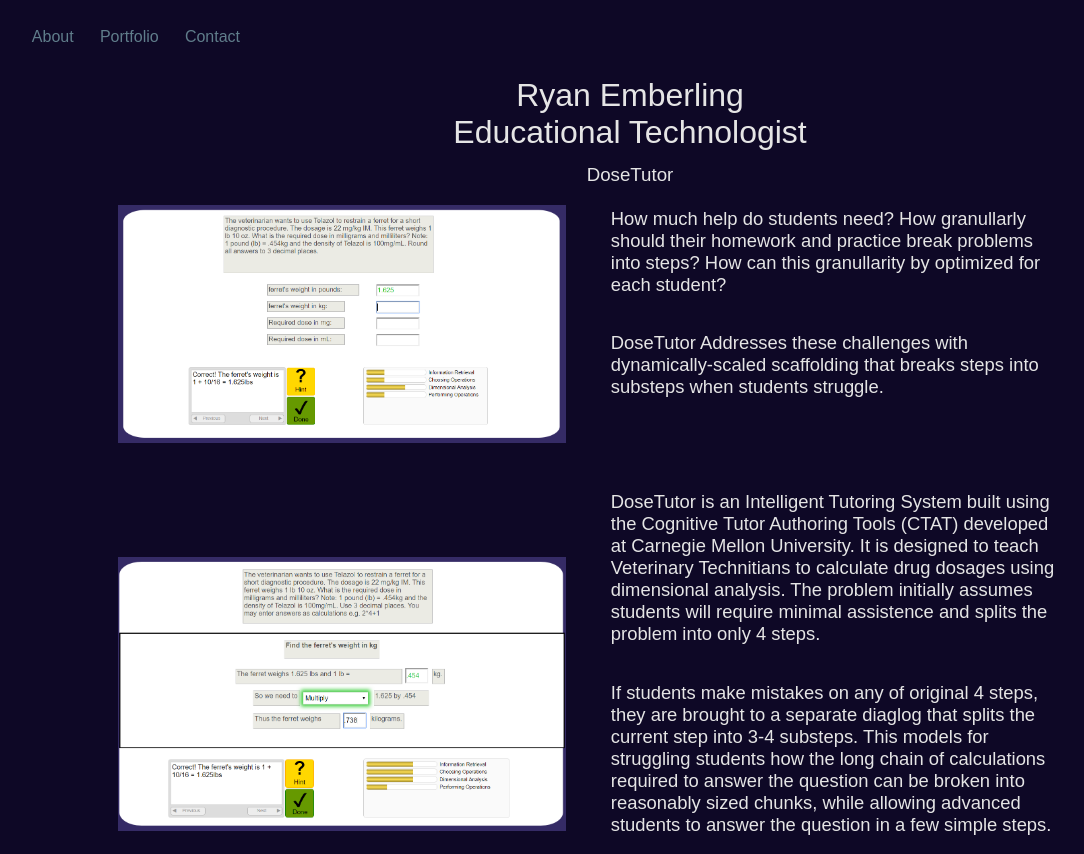
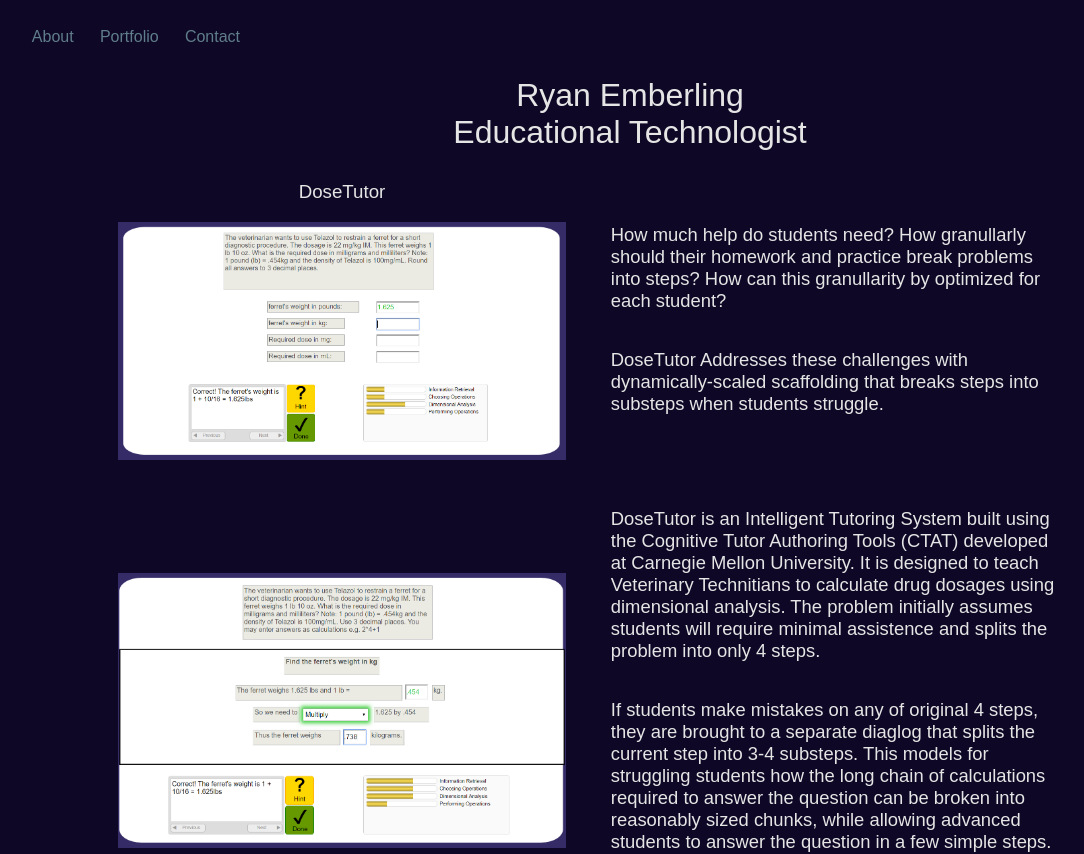
Before and after one commit to itsalaidbacklife/personal_website, an Angular app: page /#/portfolioDetails in a window 1280 px wide. Shown: the top 854 px of the page, without its empty margins (10-1094 px from the left). Built offline with nearby package versions, Linux system fonts and the light colour scheme.

Commit message:
Re-aligned header and updated resume

```diff
--- a/src/app/details-dimensional-analysis/details-dimensional-analysis.component.html
+++ b/src/app/details-dimensional-analysis/details-dimensional-analysis.component.html
@@ -1,6 +1,6 @@
 <div id="dimensionalAnalysisContainer">
-	<h3>DoseTutor</h3>
 	<div class="imgWrapper">
+		<h3>DoseTutor</h3>
 		<img src="./assets/cogntive tutor - dimensional analysis.PNG">
 		<a href="./assets/HTML/Assignment_2_with_expansion.html?question_file=../FinalBRDs/Problem 1.brd" target="_blank"></a>
 	</div>
```
Also changed, not shown: 1 other file (tests, documents, lock files or other folders).
